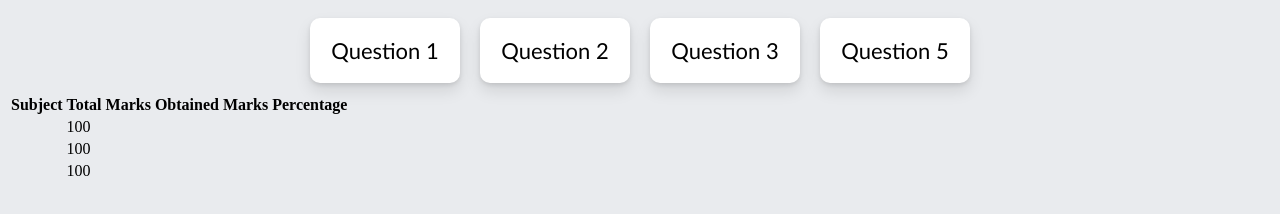
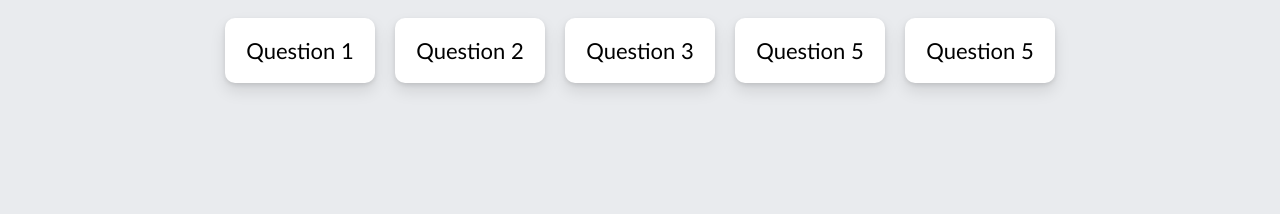
Before and after one commit to muhammadSabeelAhmed/Sabeel_Assignments, a plain HTML site: page chapter6/chap6.html in a window 1280 px wide. Drawn offline with Linux system fonts and the light colour scheme.

Commit message:
Chapter 6 Question 6 Done

```diff
--- a/chapter6/chap6.html
+++ b/chapter6/chap6.html
@@ -15,34 +15,11 @@
         <div class="card" onclick="question2()">Question 2</div>
         <div class="card" onclick="question3()">Question 3</div>
         <div class="card" onclick="question5()">Question 5</div>
+        <div class="card" onclick="question6()">Question 5</div>
+
     </div>
 
-    <table>
-        <tr>
-            <th>Subject</th>
-            <th>Total Marks</th>
-            <th>Obtained Marks</th>
-            <th>Percentage</th>
-        </tr>
-        <tr>
-            <td></td>
-            <td>100</td>
-            <td></td>
-            <td></td>
-        </tr>
-        <tr>
-            <td></td>
-            <td>100</td>
-            <td></td>
-            <td></td>
-        </tr>
-        <tr>
-            <td></td>
-            <td>100</td>
-            <td></td>
-            <td></td>
-        </tr>
-    </table>
+
 </body>
 
 </html>
--- a/chapter6/code6.js
+++ b/chapter6/code6.js
@@ -89,19 +89,40 @@ function question6() {
   var sub2 = prompt("Please enter 1st Subject Name", "English");
   var sub3 = prompt("Please enter 1st Subject Name", "Math");
   if (sub1 != "" && sub2 != "" && sub3 != "") {
-    var sub1 = parseInt(
-      prompt("Please enter  Marks Obtained in " + sub1, "Urdu")
-    );
-    var sub2 = parseInt(
-      prompt("Please enter Marks Obtained in " + sub2, "English")
-    );
-    var sub3 = parseInt(
-      prompt("Please enter Marks Obtained in " + sub3, "Math")
-    );
+    var marks1 = parseInt(prompt("Please enter Marks Obtained in " + sub1, 80));
+    var marks2 = parseInt(prompt("Please enter Marks Obtained in " + sub2, 95));
+    var marks3 = parseInt(prompt("Please enter Marks Obtained in " + sub3, 85));
 
-    if (sub1 != "" && sub2 != "" && sub3 != "") {
-document.write("")
+    if (marks1 != "" && marks2 != "" && marks3 != "") {
+      var percent1 = (marks1 * 100) / 100;
+      var percent2 = (marks2 * 100) / 100;
+      var percent3 = (marks3 * 100) / 100;
 
+      document.write(
+        " <table>  <tr>    <th>Subject</th>   <th>Total Marks</th>         <th>Obtained Marks</th>      <th>Percentage</th>   </tr>   <tr>       <td>" +
+          sub1 +
+          "</td>       <td>100</td>       <td>" +
+          marks1 +
+          "</td>    <td>" +
+          percent1 +
+          "%</td>  </tr> <tr>     <td>" +
+          sub2 +
+          "</td>     <td>100</td>      <td>" +
+          marks2 +
+          "</td>      <td>" +
+          percent2 +
+          "%</td>    </tr>    <tr>    <td>" +
+          sub3 +
+          "</td>    <td>100</td>  <td>" +
+          marks3 +
+          "</td>       <td>" +
+          percent3 +
+          "%</td>    </tr> <tr><td></td> <td><b>300</b></td> <td><b>" +
+          (marks1 + marks2 + marks3) +
+          "<b/></td> <td><b>" +
+          (percent1 + percent1 + percent1) / 3 +
+          "%</b></td> </tr></table>"
+      );
     } else {
       alert("Need to enter all subject Marks");
     }
```
